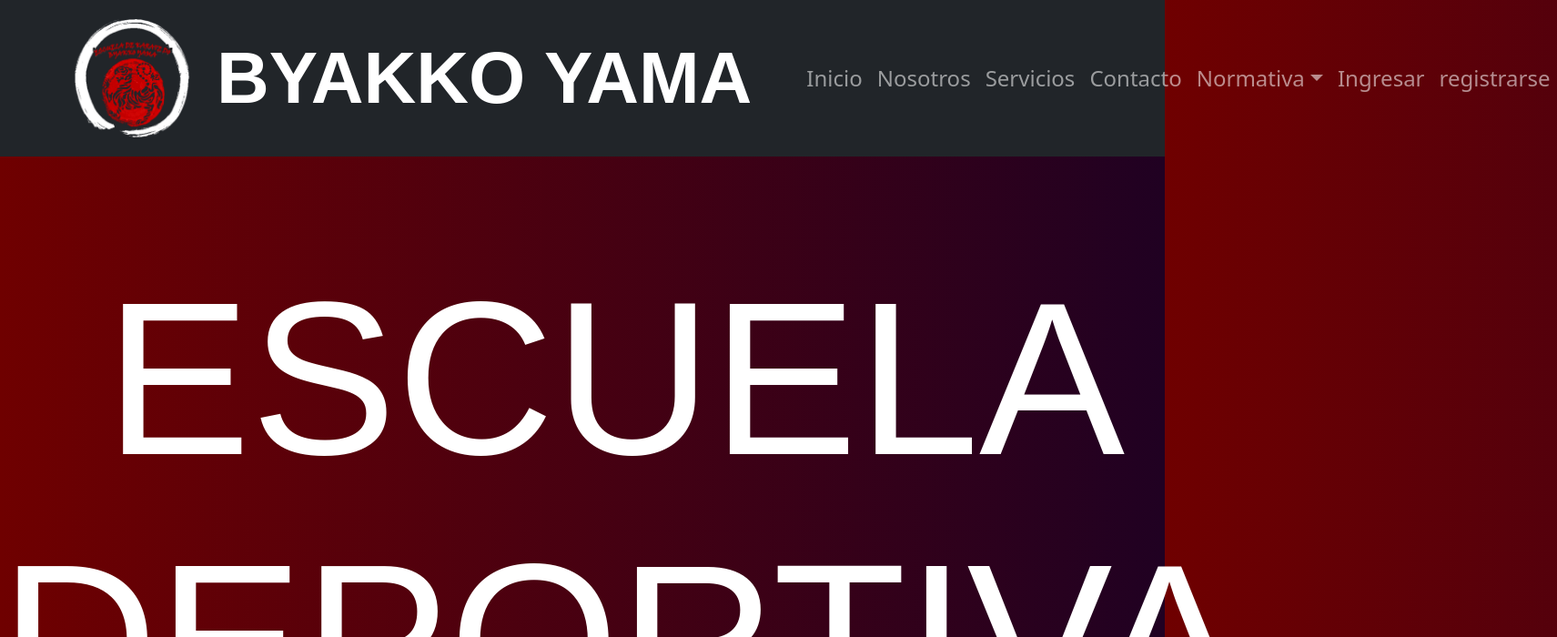
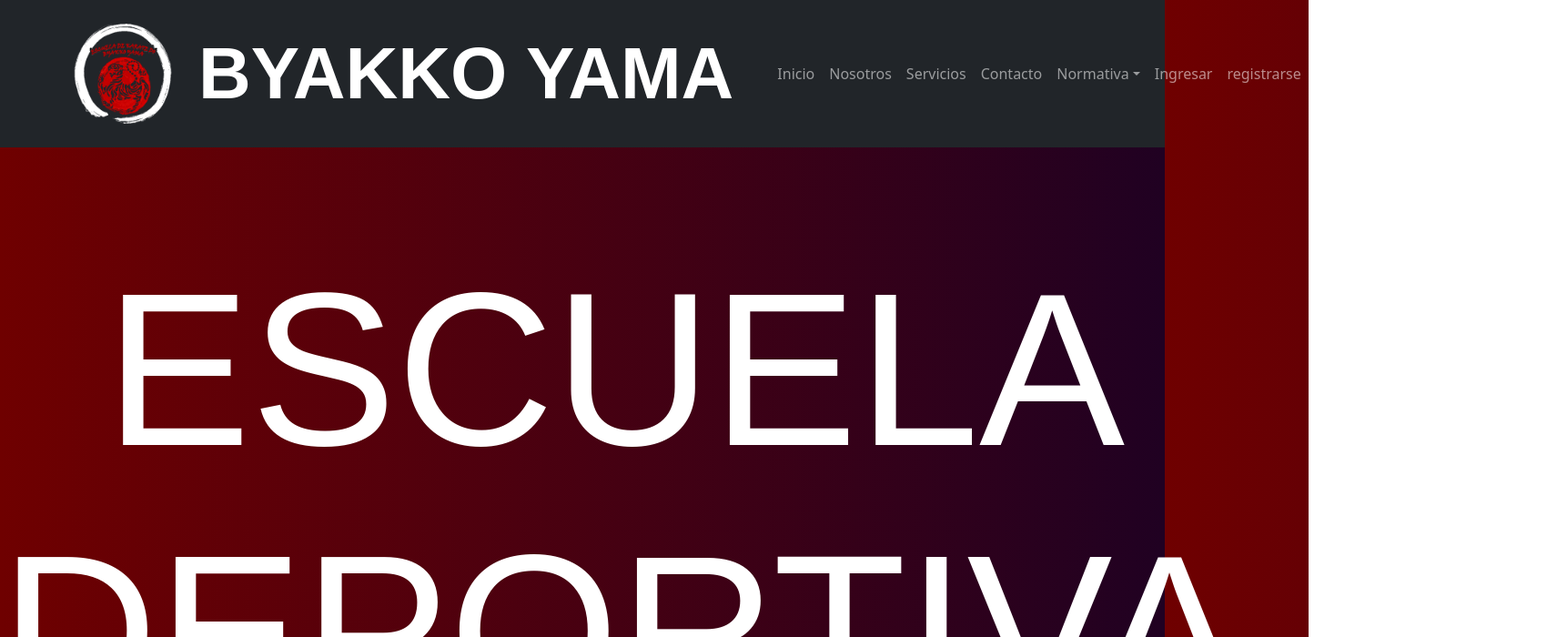
Before and after one commit to Aghent47/byakko, a React (Vite) app: page / in a window 1280 px wide. Shown: the top 700 px of the page at 91% size, 1711 px wide, since content can reach past the window. Built offline with nearby package versions, Linux system fonts and the light colour scheme; a web font is replaced by a local one.

Commit message:
navbar 9.5/10

```diff
--- a/src/index.css
+++ b/src/index.css
@@ -27,14 +27,13 @@ body{
 }
 
 .responsive-navbar-nav1 {
-  font-size: 1.5em;
+  font-size: 1.2em;
   margin-left: 1.5em;
 }
 
 .byakkoFont{
   font-size: 5rem;
   font-family: 'Morganite', sans-serif;
-  padding-right: auto;
 }
 
 .texts{
@@ -42,6 +41,22 @@ body{
   display: flex;
   flex-direction: column;
 
+}
+
+@media screen and (max-width: 1300px ){
+  .responsive-navbar-nav1 {
+    font-size: 1em;
+  }
+  .logo{
+    margin-left : 80px;
+    width:110px;
+    height:110px;
+  }
+}
+@media screen and (max-width: 1080px ){
+  .responsive-navbar-nav1 {
+    font-size: .9em;
+  }
 }
 
 @media screen and (min-width: 900px){
@@ -73,36 +88,4 @@ body{
     font-family: 'Morganite', sans-serif;
     margin-left: 15px;
   }
-
-
-
 }
-
-
-
-
-/* .name::before{
-  display: block;
-  content: "";
-  background: #6f0000;
-  width: 130%;
-  height: 100%;
-  position: absolute;
-  top: 0;
-  left: 0%;
-  z-index: -1;
-  clip-path: var(--clippy);
-  transition: clip-path 2s;
-}
- */
-button {
-  margin-right: 10px;
-}
-
-/* .subtitle::before{
-  background: #370716fa ;
-}
-
-.name:hover::before{
-  clip-path: polygon(0 0, 75% 1%, 100% 100%, 0% 100%);
-} */
```
